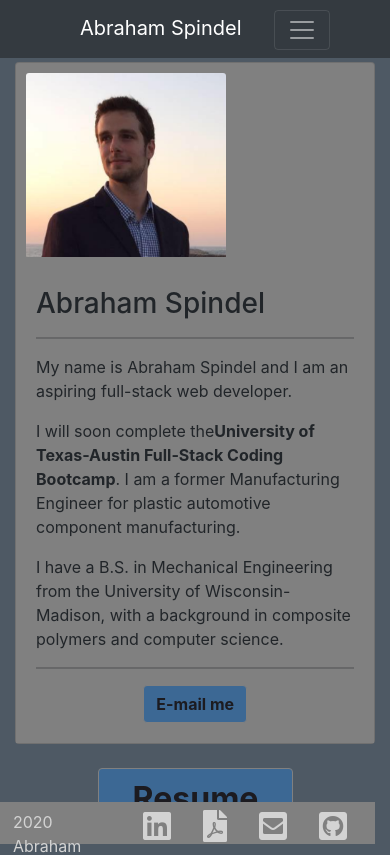
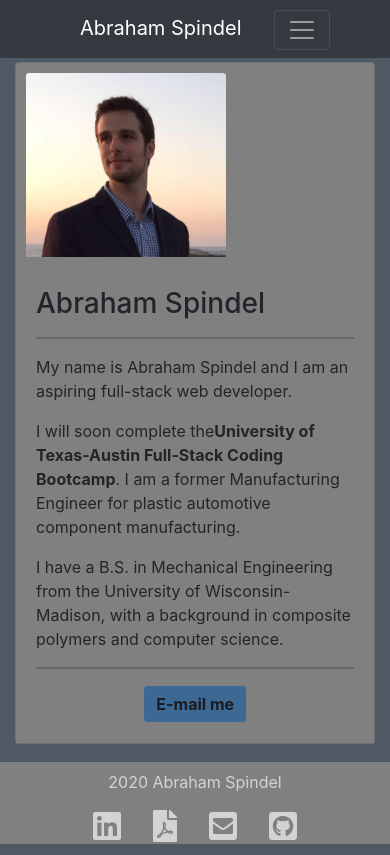
Before and after one commit to abraspin/abraspin.github.io, a React (Create React App) app: page / in a window 390 px wide. Shown: the top 855 px of the page. Built offline with nearby package versions, Linux system fonts and the light colour scheme.

Commit message:
fix footer mobile formatting

```diff
--- a/src/Components/MyFooter/index.js
+++ b/src/Components/MyFooter/index.js
@@ -2,14 +2,17 @@ import "./style.css";
 
 function MyFooter() {
   return (
-    <div className="row">
-      <footer className="page-footer font-small cyan darken-3 d-flex justify-content-center ">
-        {/* <div className="row"> */}
+    <footer className="page-footer font-small cyan darken-3 d-flex justify-content-center ">
+      {/* <div className="row"> */}
+
+      <div className="copyright-wrapper">
         <a href={"/"}>
           <span className="footer-copyright text-center py-3">2020 Abraham Spindel</span>
         </a>
+      </div>
 
-        <a href="https://www.linkedin.com/in/abrahamspindel/">
+      <div>
+        <a rel="noreferrer noopener" href="https://www.linkedin.com/in/abrahamspindel/" target="_blank">
           <i class="fab fa-linkedin fa-2x"></i>
         </a>
         <a href={"Resume"}>
@@ -18,12 +21,11 @@ function MyFooter() {
         <a href="mailto:AbrahamSpindel@gmail.com">
           <i class="fas fa-envelope-square fa-2x"></i>
         </a>
-        <a href="https://www.github.com/abraspin/">
+        <a rel="noreferrer noopener" href="https://www.github.com/abraspin/" target="_blank">
           <i class="fab fa-github-square fa-2x"></i>
         </a>
-        {/* </div> */}
-      </footer>
-    </div>
+      </div>
+    </footer>
   );
 }
 
--- a/src/Components/MyFooter/style.css
+++ b/src/Components/MyFooter/style.css
@@ -1,7 +1,7 @@
 footer {
     position : fixed;
     bottom: 0;
-    height: 5vh;
+    min-height: 5vh;
     width:100%;
     z-index: 1;
     background-color: gray;
@@ -14,3 +14,13 @@ a {
     padding-right: 1rem;
     color: lightgray
 }
+
+@media only screen and (max-width: 768px) {
+footer {
+    align-items: center;
+    flex-direction: column;
+}
+.copyright-wrapper {
+    margin-bottom: 1rem;
+}
+}
```
